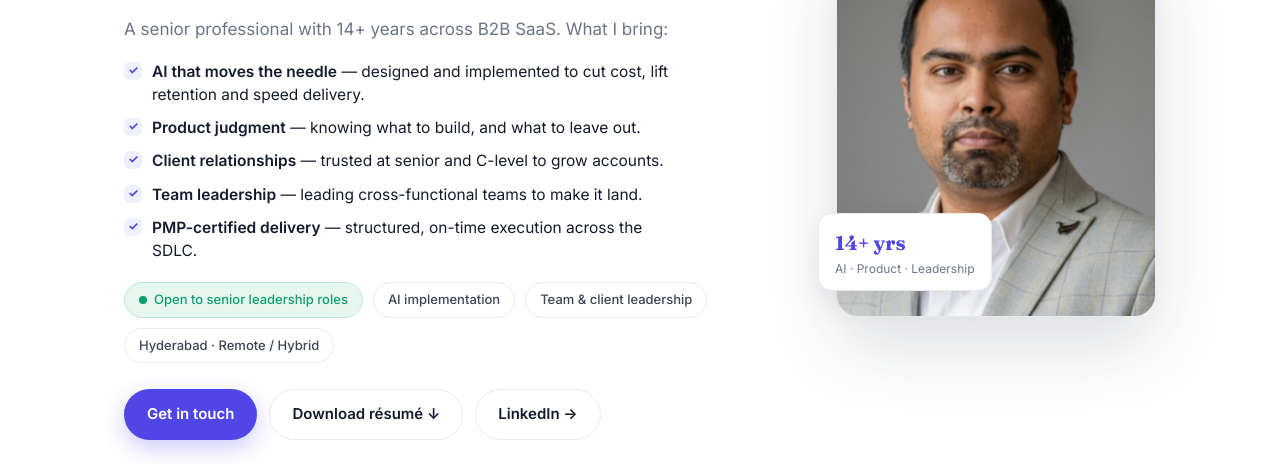
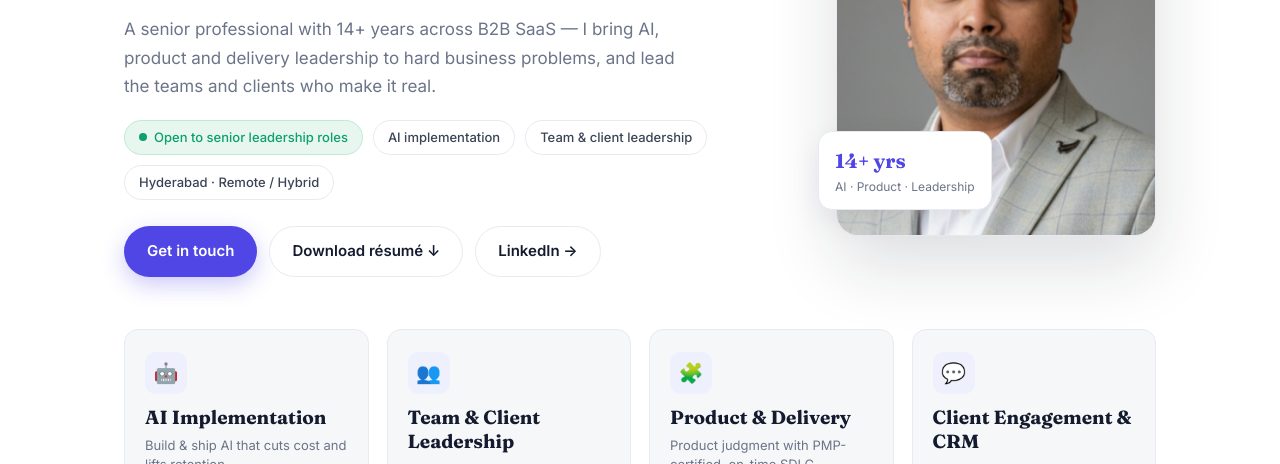
Before and after one commit to vishal111369-sudo/aboutvishal, a plain HTML site: page index.html in a window 1280 px wide. Shown: the part 336-800 px from the top of the page. Drawn offline with Linux system fonts and the light colour scheme.

Commit message:
Add files via upload

```diff
--- a/index.html
+++ b/index.html
@@ -77,9 +77,10 @@
     .photo-badge .l{font-size:12px;color:var(--muted);}
     /* stats */
     .stats{display:grid;grid-template-columns:repeat(4,1fr);gap:18px;margin-top:52px;}
-    .stat{background:var(--bg-alt);border:1px solid var(--line);border-radius:14px;padding:20px;text-align:center;}
-    .stat .big{font-family:var(--head);font-size:30px;font-weight:700;color:var(--ink);}
-    .stat .cap{font-family:var(--body);color:var(--muted);font-size:13px;margin-top:4px;}
+    .stat{background:var(--bg-alt);border:1px solid var(--line);border-radius:14px;padding:22px 20px;text-align:left;}
+    .stat .si{width:42px;height:42px;border-radius:11px;display:grid;place-items:center;background:var(--accent-soft);font-size:20px;margin-bottom:12px;}
+    .stat .big{font-family:var(--head);font-size:19px;font-weight:700;color:var(--ink);line-height:1.25;}
+    .stat .cap{font-family:var(--body);color:var(--muted);font-size:13px;margin-top:6px;line-height:1.45;}
     /* sections */
     .section{padding:66px 0;}
     .section.alt{background:var(--bg-alt);border-top:1px solid var(--line);border-bottom:1px solid var(--line);}
@@ -194,14 +195,7 @@
           <span class="eyebrow">Senior leader · AI implementation · Product &amp; delivery</span>
           <h1>Vishal Singh</h1>
           <p class="role">I use <b>AI to solve real business problems</b> — and lead the <b>teams and clients</b> who see them through.</p>
-          <p class="lead">A senior professional with 14+ years across B2B SaaS. What I bring:</p>
-          <ul class="hero-points">
-            <li><b>AI that moves the needle</b> — designed and implemented to cut cost, lift retention and speed delivery.</li>
-            <li><b>Product judgment</b> — knowing what to build, and what to leave out.</li>
-            <li><b>Client relationships</b> — trusted at senior and C-level to grow accounts.</li>
-            <li><b>Team leadership</b> — leading cross-functional teams to make it land.</li>
-            <li><b>PMP-certified delivery</b> — structured, on-time execution across the SDLC.</li>
-          </ul>
+          <p class="lead">A senior professional with 14+ years across B2B SaaS — I bring AI, product and delivery leadership to hard business problems, and lead the teams and clients who make it real.</p>
           <div class="chips">
             <span class="chip otw">Open to senior leadership roles</span>
             <span class="chip">AI implementation</span>
@@ -222,10 +216,10 @@
       </div>
 
       <div class="stats">
-        <div class="stat"><div class="big">14+</div><div class="cap">years leading products, teams &amp; clients</div></div>
-        <div class="stat"><div class="big">100K+</div><div class="cap">users impacted</div></div>
-        <div class="stat"><div class="big">~30%</div><div class="cap">churn / cost reduced</div></div>
-        <div class="stat"><div class="big">AI</div><div class="cap">tools built &amp; shipped end-to-end</div></div>
+        <div class="stat"><div class="si">🤖</div><div class="big">AI Implementation</div><div class="cap">Build &amp; ship AI that cuts cost and lifts retention</div></div>
+        <div class="stat"><div class="si">👥</div><div class="big">Team &amp; Client Leadership</div><div class="cap">Lead teams and senior / C-level clients through delivery</div></div>
+        <div class="stat"><div class="si">🧩</div><div class="big">Product &amp; Delivery</div><div class="cap">Product judgment with PMP-certified, on-time SDLC execution</div></div>
+        <div class="stat"><div class="si">💬</div><div class="big">Client Engagement &amp; CRM</div><div class="cap">Retention, lifecycle and growth across CRM / MarTech</div></div>
       </div>
     </div>
   </section>
```
